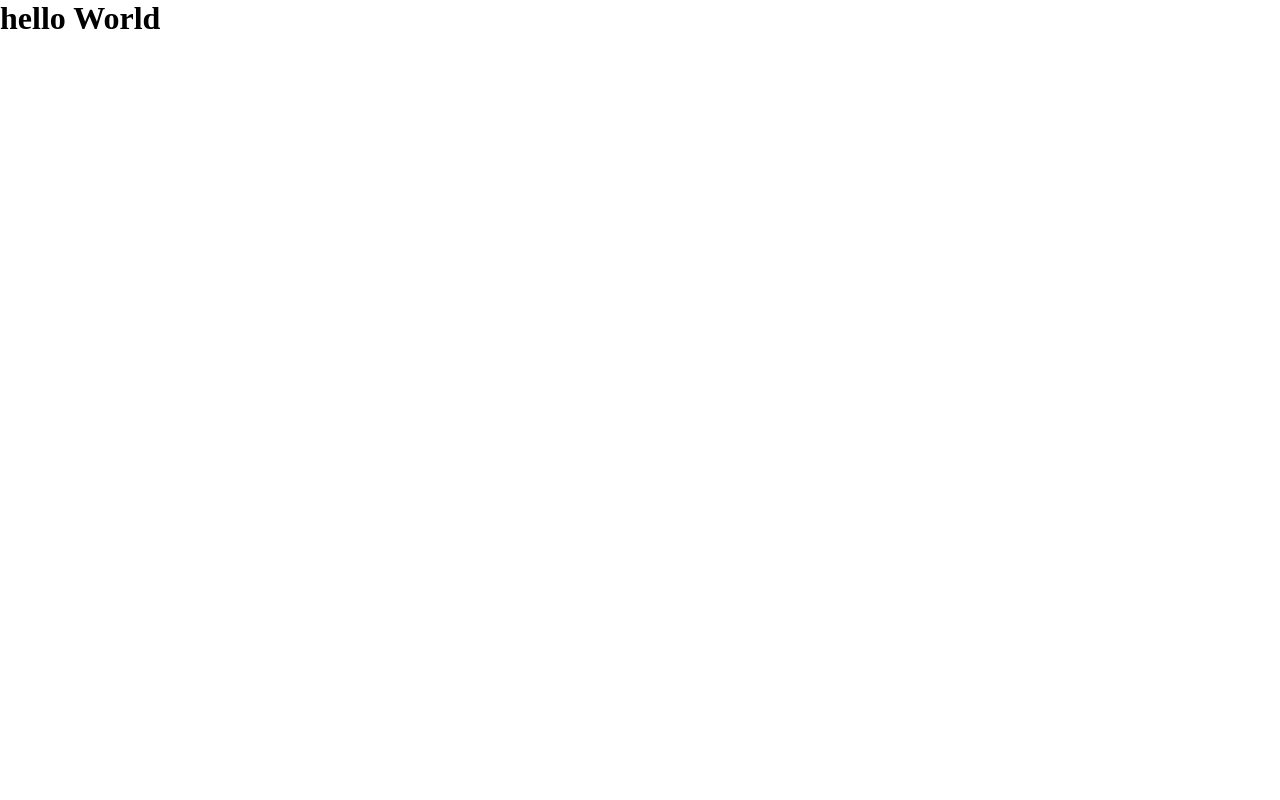
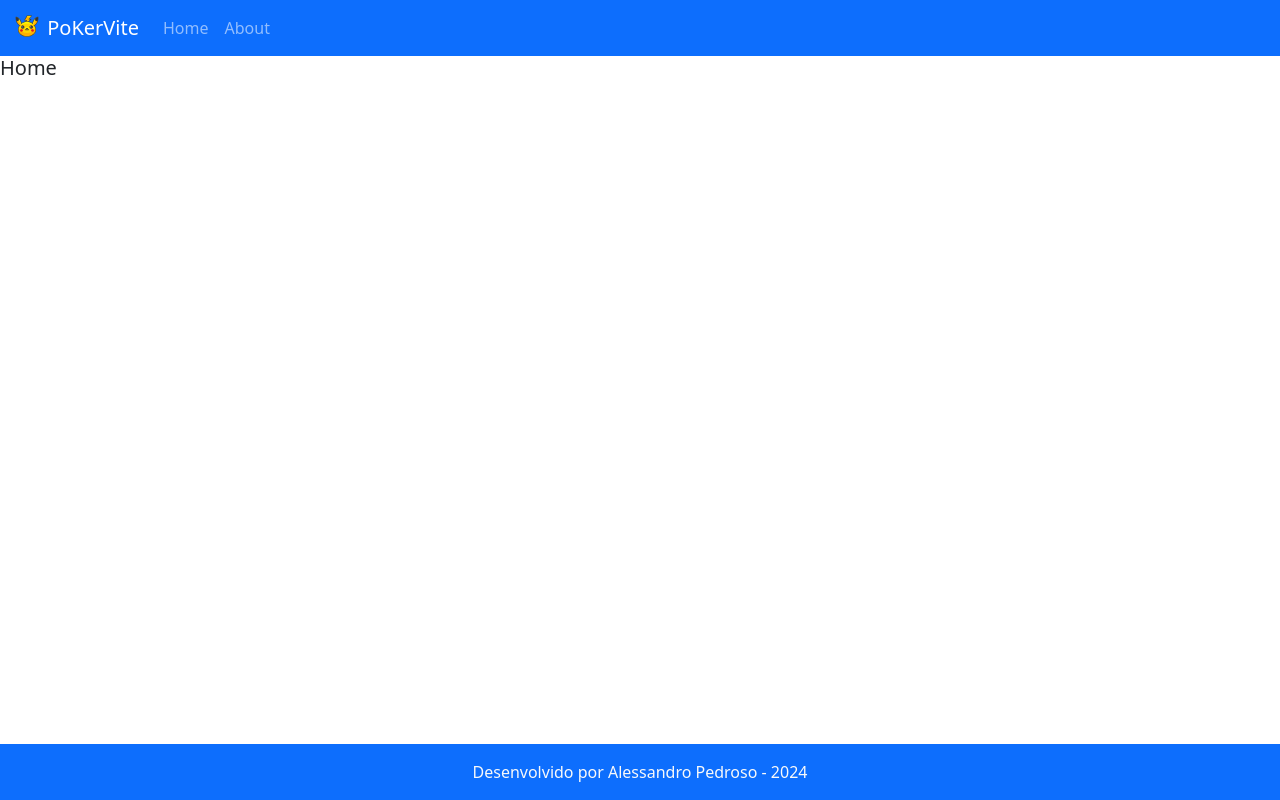
Before and after one commit to AlessandroPedroso/project-pokeVite, a Vue app: page / in a window 1280 px wide. Built offline with nearby package versions, Linux system fonts and the light colour scheme.

Commit message:
criando o navbar e footer com bootstrap

```diff
--- a/index.html
+++ b/index.html
@@ -1,13 +1,21 @@
 <!doctype html>
 <html lang="en">
+
 <head>
   <meta charset="UTF-8" />
   <link rel="icon" type="image/svg+xml" href="/vite.svg" />
   <meta name="viewport" content="width=device-width, initial-scale=1.0" />
   <title>Vite + Vue</title>
+  <link href="https://cdn.jsdelivr.net/npm/bootstrap@5.3.3/dist/css/bootstrap.min.css" rel="stylesheet"
+    integrity="sha384-QWTKZyjpPEjISv5WaRU9OFeRpok6YctnYmDr5pNlyT2bRjXh0JMhjY6hW+ALEwIH" crossorigin="anonymous">
 </head>
+
 <body>
   <div id="app"></div>
+  <script src="https://cdn.jsdelivr.net/npm/bootstrap@5.3.3/dist/js/bootstrap.bundle.min.js"
+    integrity="sha384-YvpcrYf0tY3lHB60NNkmXc5s9fDVZLESaAA55NDzOxhy9GkcIdslK1eN7N6jIeHz"
+    crossorigin="anonymous"></script>
   <script type="module" src="/src/main.js"></script>
 </body>
+
 </html>
--- a/package.json
+++ b/package.json
@@ -9,7 +9,8 @@
     "preview": "vite preview"
   },
   "dependencies": {
-    "vue": "^3.4.35"
+    "vue": "^3.4.35",
+    "vue-router": "4"
   },
   "devDependencies": {
     "@vitejs/plugin-vue": "^5.1.2",
--- a/src/App.vue
+++ b/src/App.vue
@@ -1,11 +1,55 @@
 <script setup>
+import { ref } from 'vue';
 
+
+let count = ref(0)
 </script>
 
 <template>
-<h1>hello World</h1>
+    <!-- NAVBAR -->
+   <nav class="navbar navbar-expand-lg navbar-dark bg-primary">
+  <div class="container-fluid">
+      <router-link class="navbar-brand" to='/'>
+      <img src="./assets/icon.svg" alt="Logo" width="30" height="24" class="d-inline-block align-text-top">
+      PoKerVite
+    </router-link>
+
+    <button class="navbar-toggler" type="button" data-bs-toggle="collapse" data-bs-target="#navbarNav" aria-controls="navbarNav" aria-expanded="false" aria-label="Toggle navigation">
+      <span class="navbar-toggler-icon"></span>
+    </button>
+    <div class="collapse navbar-collapse" id="navbarNav">
+      <ul class="navbar-nav">
+        <li class="nav-item">
+          <router-link class="nav-link" aria-current="page" :to="{name:'home'}">Home</router-link>
+        </li>
+        <li class="nav-item">
+          <router-link class="nav-link" :to="{name:'about'}">About</router-link>
+        </li>
+      </ul>
+    </div>
+  </div>
+</nav>
+
+<!-- CONTENT -->
+<div class="main">
+  <router-view></router-view>
+</div>
+
+<!-- FOOTER -->
+<footer class="bg-primary text-light">
+<div>Desenvolvido por Alessandro Pedroso - {{ new Date().getFullYear() }}</div>
+</footer>
+
 </template>
 
 <style scoped>
-
+ footer{
+  bottom: 0;
+  position: fixed;
+  display: flex;
+  align-items: center;
+  justify-content: center;
+  width: 100%;
+  height: 56px;
+ }
 </style>
--- a/src/main.js
+++ b/src/main.js
@@ -1,5 +1,5 @@
 import { createApp } from 'vue'
-import './style.css'
 import App from './App.vue'
+import routes from './router'
 
-createApp(App).mount('#app')
+createApp(App).use(routes).mount('#app')
--- /dev/null
+++ b/src/router/index.js
@@ -0,0 +1,24 @@
+import { createWebHistory, createRouter } from 'vue-router'
+
+import Home from '../view/Home.vue'
+import About from '../view/About.vue'
+
+const routes = [
+  {
+    path: '/',
+    name:'home',
+    component: Home
+  },
+  {
+    path: '/about',
+    name:'about',
+    component: About
+  },
+]
+
+const router = createRouter({
+  history: createWebHistory(),
+  routes,
+})
+
+export default router
--- /dev/null
+++ b/src/view/About.vue
@@ -0,0 +1,6 @@
+<script setup>
+</script>
+
+<template>
+<h5>About</h5>
+</template>
--- /dev/null
+++ b/src/view/Home.vue
@@ -0,0 +1,8 @@
+<script setup>
+</script>
+
+<template>
+<h5>
+    Home
+</h5>
+</template>
```
Also changed, not shown: src/components/HelloWorld.vue (deleted, +0 -43 lines), src/assets/icon.svg (added), 1 other file (tests, documents, lock files or other folders). Lines whose indentation alone changed are shown as unchanged.
